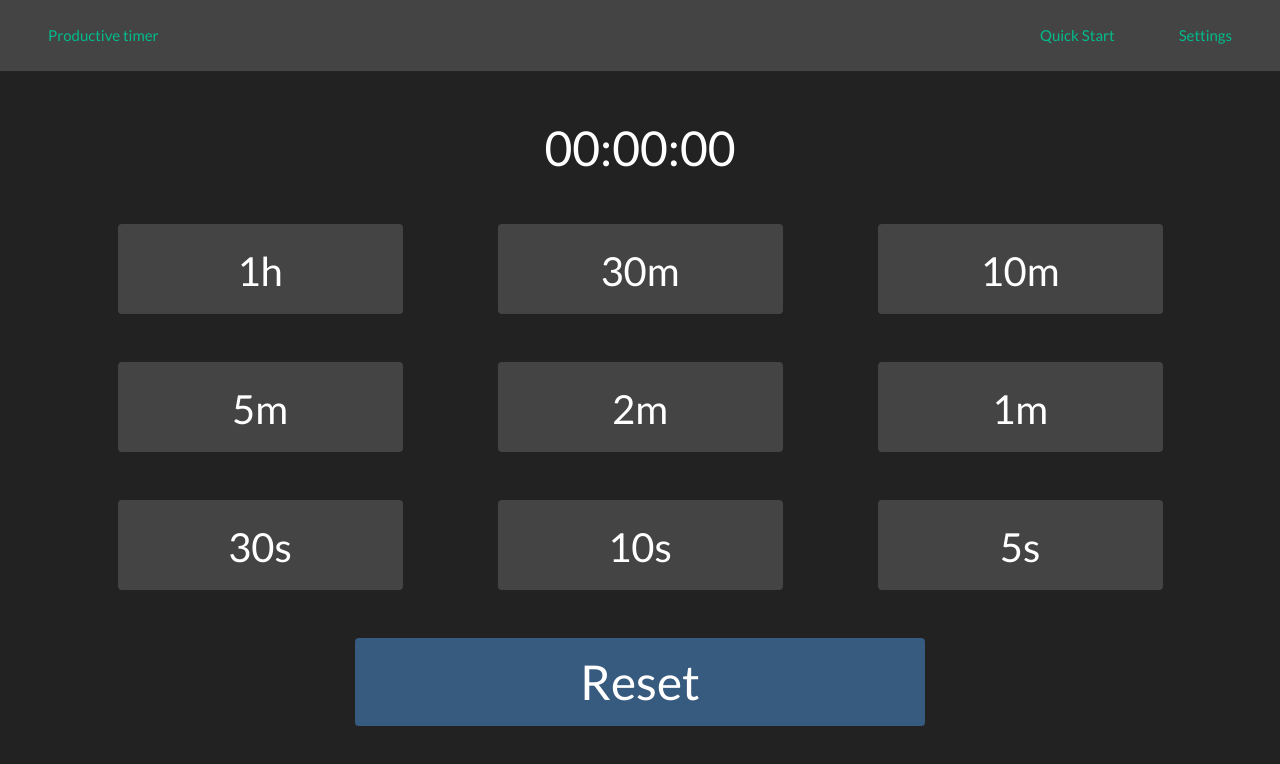
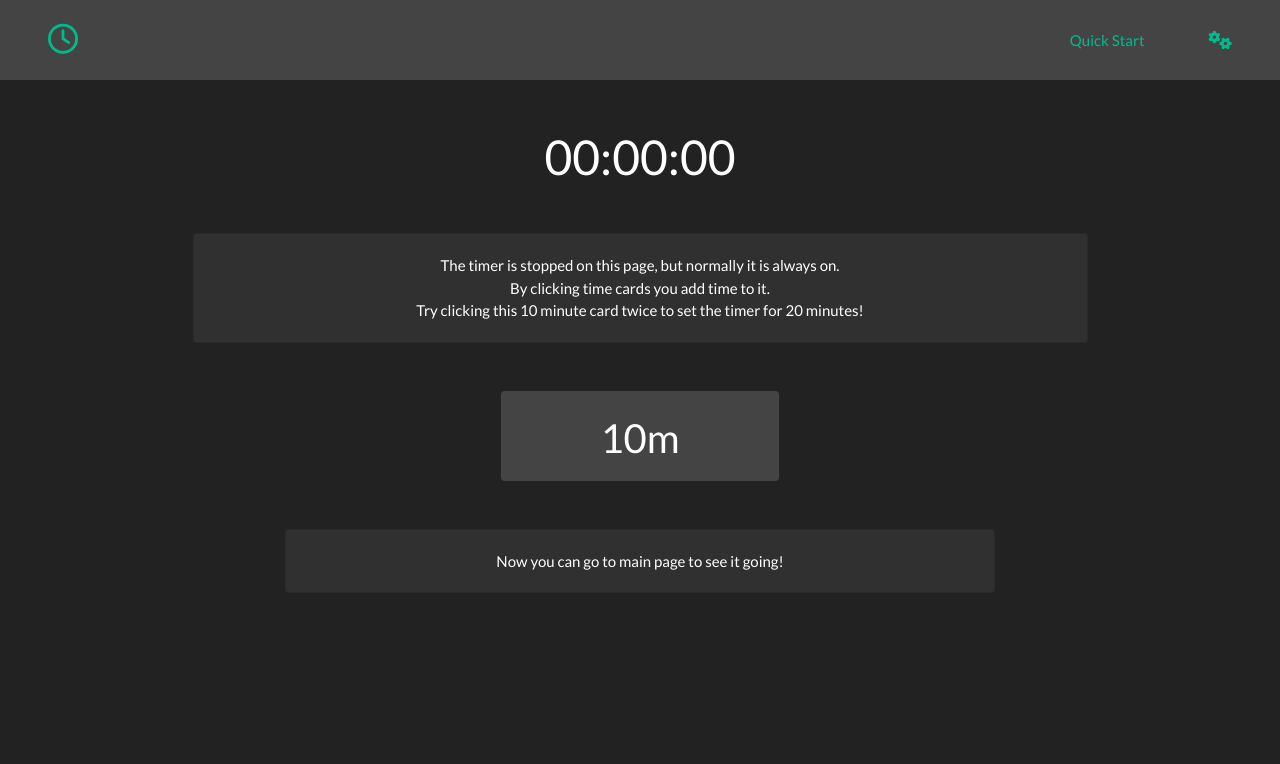
Before and after one commit to arkadiuszpasek/timer, a React (Create React App) app: page /#/quick-start in a window 1280 px wide. Shown: the top 764 px of the page. Built offline with nearby package versions, Linux system fonts and the light colour scheme.

Commit message:
Added quick start page

```diff
--- a/package.json
+++ b/package.json
@@ -1,4 +1,5 @@
 {
+  "homepage": "https://arkadiuszpasek.github.io/simple-timer",
   "name": "simple-timer",
   "version": "0.1.0",
   "private": true,
@@ -6,6 +7,7 @@
     "@testing-library/jest-dom": "^4.2.4",
     "@testing-library/react": "^9.5.0",
     "@testing-library/user-event": "^7.2.1",
+    "gh-pages": "^2.2.0",
     "lodash": "^4.17.15",
     "react": "^16.13.1",
     "react-dom": "^16.13.1",
@@ -15,6 +17,8 @@
     "redux": "^4.0.5"
   },
   "scripts": {
+    "predeploy": "npm run build",
+    "deploy": "gh-pages -d build",
     "start": "react-scripts start",
     "build": "react-scripts build",
     "test": "react-scripts test",
--- a/public/index.html
+++ b/public/index.html
@@ -17,7 +17,7 @@
     <link rel="manifest" href="%PUBLIC_URL%/manifest.json" />
 
     <link href="https://stackpath.bootstrapcdn.com/bootswatch/4.4.1/darkly/bootstrap.min.css" rel="stylesheet" integrity="sha384-rCA2D+D9QXuP2TomtQwd+uP50EHjpafN+wruul0sXZzX/Da7Txn4tB9aLMZV4DZm" crossorigin="anonymous">
-    <!--
+    <script src="https://kit.fontawesome.com/4fad7463b2.js" crossorigin="anonymous"></script>    <!--
       Notice the use of %PUBLIC_URL% in the tags above.
       It will be replaced with the URL of the `public` folder during the build.
       Only files inside the `public` folder can be referenced from the HTML.
@@ -26,7 +26,7 @@
       work correctly both with client-side routing and a non-root public URL.
       Learn how to configure a non-root public URL by running `npm run build`.
     -->
-    <title>React App</title>
+    <title>sTimer</title>
   </head>
   <body>
     <noscript>You need to enable JavaScript to run this app.</noscript>
--- a/src/App.js
+++ b/src/App.js
@@ -1,13 +1,14 @@
 import React from 'react';
-import { BrowserRouter, Switch, Route } from 'react-router-dom';
+import { HashRouter, Switch, Route } from 'react-router-dom';
 
 import Nav from './components/navigation/Nav';
 import Settings from './components/pages/Settings';
+import QuickStart from './components/pages/QuickStart';
 import Timer from './components/timer/Timer';
 
 function App() {
   return (
-    <BrowserRouter>
+    <HashRouter basename="/">
       <Nav />
       <Switch>
         <Route path="/" exact>
@@ -16,8 +17,11 @@ function App() {
         <Route path="/settings">
           <Settings />
         </Route>
+        <Route path="/quick-start">
+          <QuickStart />
+        </Route>
       </Switch>
-    </BrowserRouter>
+    </HashRouter>
   );
 }
 
--- a/src/components/navigation/Nav.js
+++ b/src/components/navigation/Nav.js
@@ -6,7 +6,7 @@ const Nav = () => (
     <ul className="nav">
       <li className="nav-item">
         <Link className="nav-link" to="/">
-          Productive timer
+          <i className="far fa-clock fa-2x" />
         </Link>
       </li>
     </ul>
@@ -18,7 +18,7 @@ const Nav = () => (
       </li>
       <li className="nav-item">
         <Link className="nav-link" to="/settings">
-          Settings
+          <i className="fas fa-cogs fa-lg" />
         </Link>
       </li>
     </ul>
--- /dev/null
+++ b/src/components/pages/QuickStart.js
@@ -0,0 +1,33 @@
+import React from 'react';
+
+import TimeDisplay from '../timer/TimeDisplay';
+import TimeCard from '../timer/TimeCard';
+import Reset from '../timer/Reset';
+
+
+const QuickStart = () => (
+  <div className="container text-center">
+    <TimeDisplay />
+    <div className="col-10 ml-auto mr-auto">
+      <div className="card mb-5">
+        <div className="card-body">
+          The timer is stopped on this page, but normally it is always on.
+          <br />
+          By clicking time cards you add time to it.
+          <br />
+          Try clicking this 10 minute card twice to set the timer for 20 minutes!
+        </div>
+      </div>
+    </div>
+    <TimeCard time={10} unit="m" />
+    <div className="col-8 ml-auto mr-auto mt-5">
+      <div className="card mb-5">
+        <div className="card-body">
+          Now you can go to main page to see it going!
+        </div>
+      </div>
+    </div>
+  </div>
+);
+
+export default QuickStart;
--- a/src/components/pages/Settings.js
+++ b/src/components/pages/Settings.js
@@ -2,7 +2,7 @@ import React from 'react';
 
 class Settings extends React.Component{
   render() {
-    return <div>Settings</div>
+    return <div>I'm working on that!</div>
   }
 }
 
```
Also changed, not shown: 2 other files (tests, documents, lock files or other folders).
